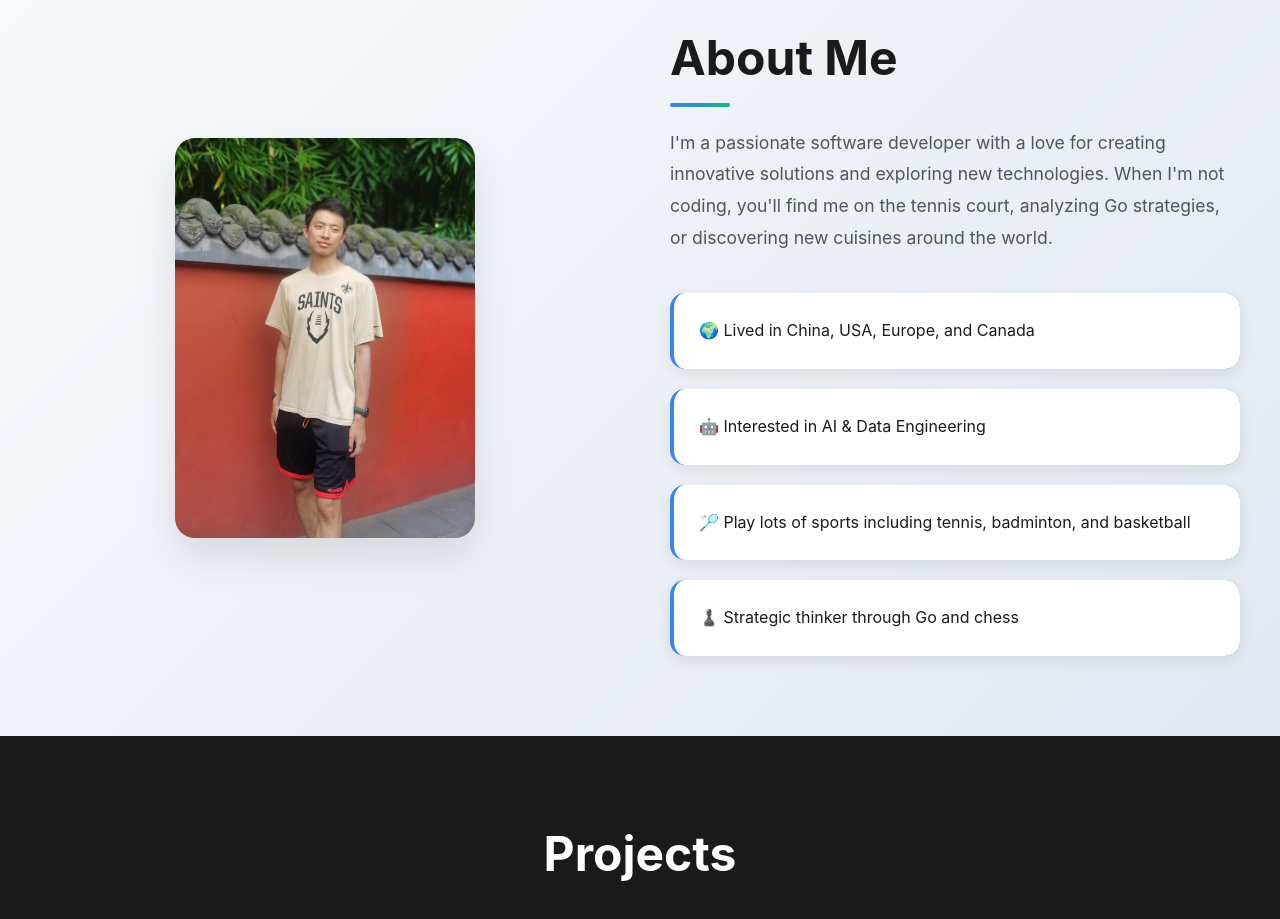
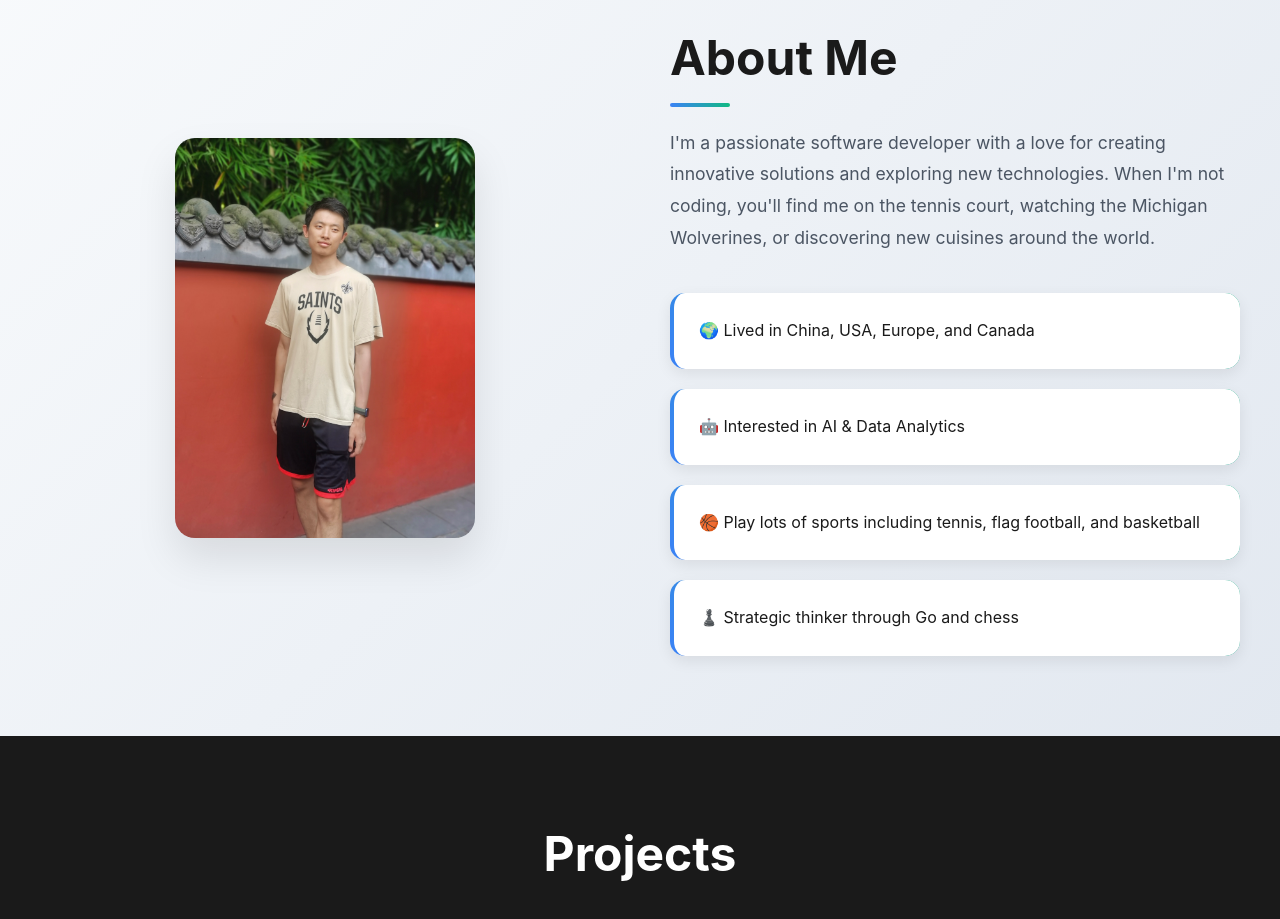
Before and after one commit to sz11/devportfolio, a plain HTML site: page index.html in a window 1280 px wide. Shown: the part 860-1779 px from the top of the page. Drawn offline with Linux system fonts and the light colour scheme.

Commit message:
Update contents on About me section

```diff
--- a/index.html
+++ b/index.html
@@ -53,15 +53,14 @@
     <div class="about-container">
       <div class="about-image">
         <img src="images/about_me_pic.jpg" alt="About Shu">
-        <!-- Replace the div above with: <img src="your-about-image.jpg" alt="About Shu"> -->
       </div>
       <div class="about-content">
         <h2>About Me</h2>
-        <p>I'm a passionate software developer with a love for creating innovative solutions and exploring new technologies. When I'm not coding, you'll find me on the tennis court, analyzing Go strategies, or discovering new cuisines around the world.</p>
+        <p>I'm a passionate software developer with a love for creating innovative solutions and exploring new technologies. When I'm not coding, you'll find me on the tennis court, watching the Michigan Wolverines, or discovering new cuisines around the world.</p>
         <div class="fun-facts">
           <div class="fact">🌍 Lived in China, USA, Europe, and Canada</div>
-          <div class="fact">🤖 Interested in AI & Data Engineering</div>
-          <div class="fact">🏸 Play lots of sports including tennis, badminton, and basketball</div>
+          <div class="fact">🤖 Interested in AI & Data Analytics</div>
+          <div class="fact">🏀 Play lots of sports including tennis, flag football, and basketball</div>
           <div class="fact">♟️ Strategic thinker through Go and chess</div>
         </div>
       </div>
```
